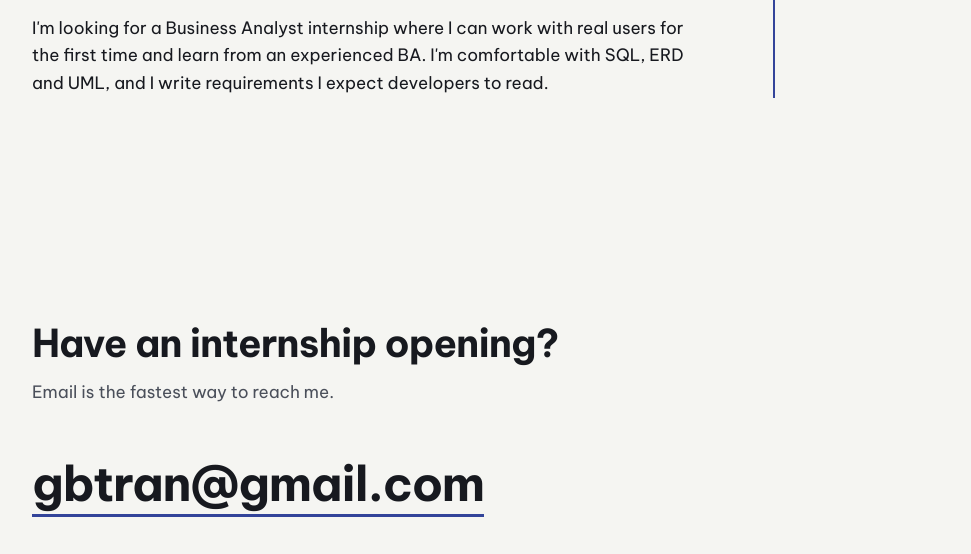
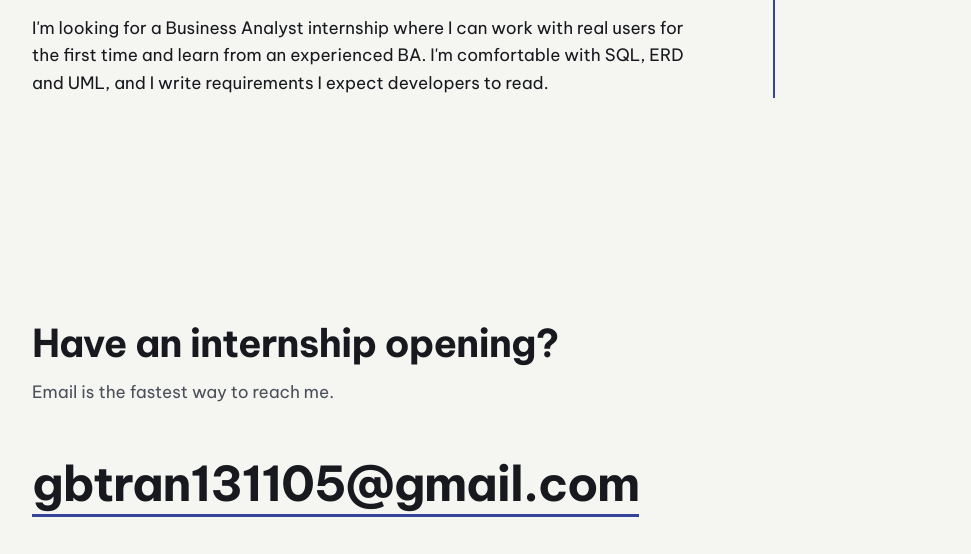
Before and after one commit to Ge3Be3/Ge3Be3.github.io, a plain HTML site: page index.html in a window 1280 px wide. Shown: the part 4218-4772 px from the top of the page, without its empty margins (46-1017 px from the left). Drawn offline with Linux system fonts and the light colour scheme.

Commit message:
Update contact email to gbtran131105@gmail.com
Co-Authored-By: Claude Opus 5.5 <noreply@anthropic.com>
Claude-Session: https://claude.ai/code/session_01Ts5zD8qm9osKGdpcYsjNhx

```diff
--- a/index.html
+++ b/index.html
@@ -281,7 +281,7 @@ footer{padding:28px 0 40px;color:var(--ink-2);font-size:14px;border-top:1px soli
     <div class="wrap reveal">
       <h2><span class="en">Have an internship opening?</span><span class="vi">Bạn đang tuyển thực tập sinh?</span></h2>
       <p class="intro"><span class="en">Email is the fastest way to reach me.</span><span class="vi">Email là cách nhanh nhất để liên hệ với tôi.</span></p>
-      <a class="mail" href="mailto:gbtran@gmail.com">gbtran@gmail.com</a>
+      <a class="mail" href="mailto:gbtran131105@gmail.com">gbtran131105@gmail.com</a>
       <div class="contact-row">
         <a href="tel:+84797381105"><i class="ph ph-phone"></i>0797 381 105</a>
         <a href="https://github.com/Ge3Be3"><i class="ph ph-github-logo"></i>github.com/Ge3Be3</a>
```
Also changed, not shown: 2 other files.
